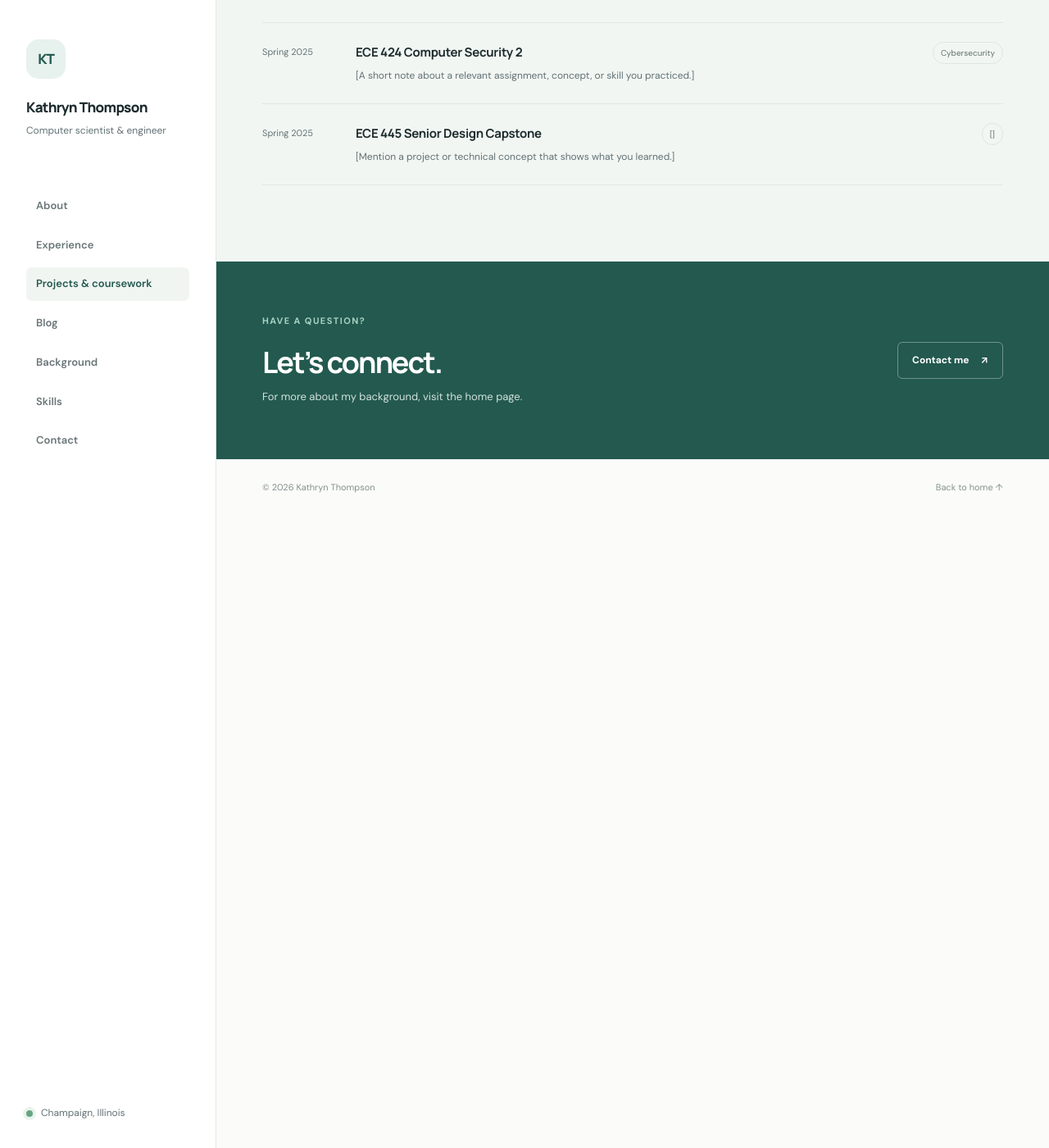
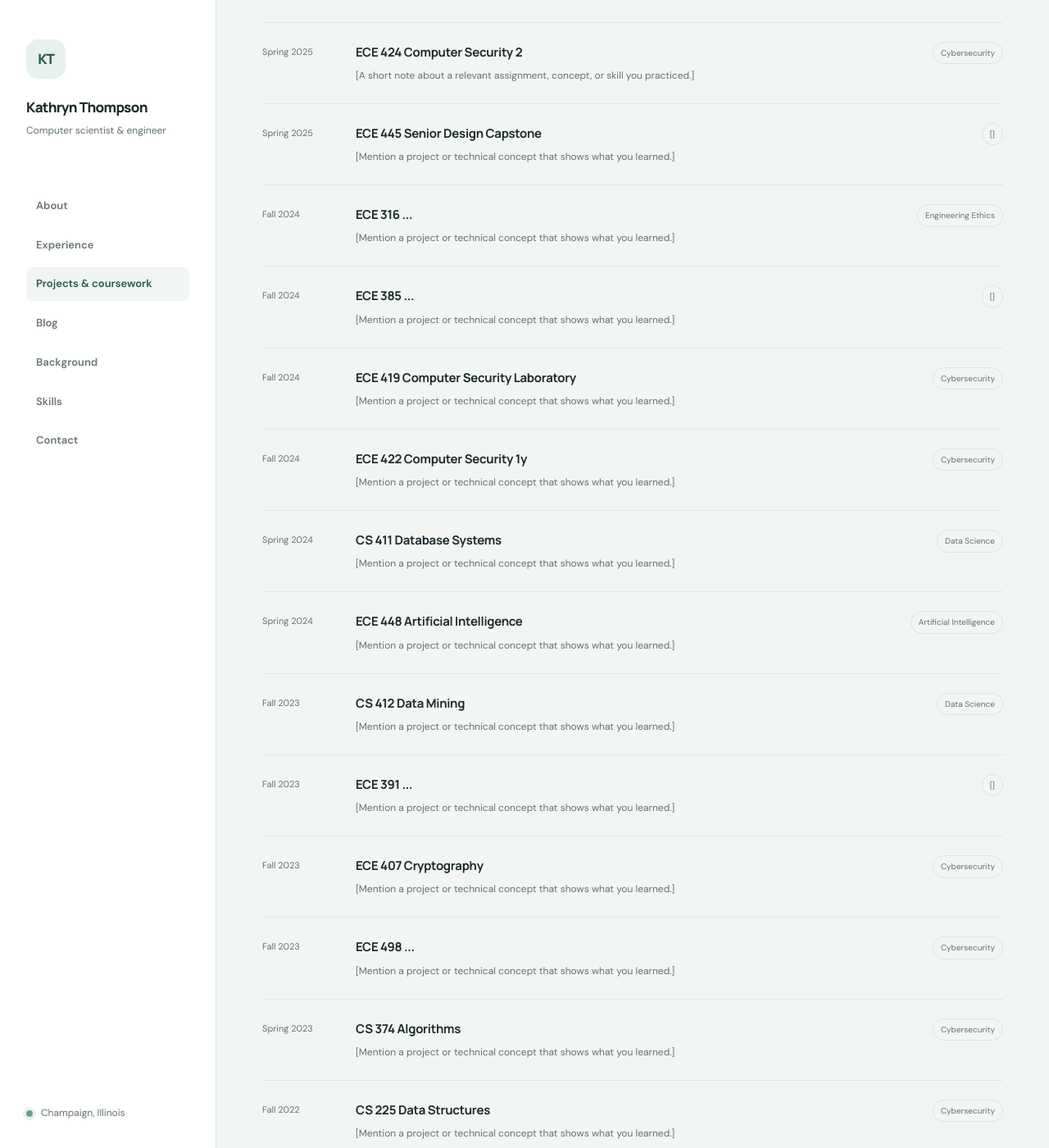
Before and after one commit to kyt325/KathrynThompson.github.io, a Jekyll site: the page projects.html, which Jekyll copies as it is, in a window 1280 px wide and 1400 px high, scrolled down 2324 px. Shown: the whole window at 82% size. Built offline with Jekyll 4.4.1, drawn with Linux system fonts in a browser that asks for light colours; before the commit the page ends 2954 px from its top, so only the background shows below that.

Commit message:
adding masters coursework

```diff
--- a/projects.html
+++ b/projects.html
@@ -135,6 +135,66 @@
             <div><h3>ECE 445 Senior Design Capstone</h3><p>[Mention a project or technical concept that shows what you learned.]</p></div>
             <span class="course-area">[]</span>
           </article>
+          <article class="course-row">
+            <div class="course-year">Fall 2024</div>
+            <div><h3>ECE 316 ...</h3><p>[Mention a project or technical concept that shows what you learned.]</p></div>
+            <span class="course-area">Engineering Ethics</span>
+          </article>
+          <article class="course-row">
+            <div class="course-year">Fall 2024</div>
+            <div><h3>ECE 385 ...</h3><p>[Mention a project or technical concept that shows what you learned.]</p></div>
+            <span class="course-area">[]</span>
+          </article>
+          <article class="course-row">
+            <div class="course-year">Fall 2024</div>
+            <div><h3>ECE 419 Computer Security Laboratory</h3><p>[Mention a project or technical concept that shows what you learned.]</p></div>
+            <span class="course-area">Cybersecurity</span>
+          </article>
+          <article class="course-row">
+            <div class="course-year">Fall 2024</div>
+            <div><h3>ECE 422 Computer Security 1y</h3><p>[Mention a project or technical concept that shows what you learned.]</p></div>
+            <span class="course-area">Cybersecurity</span>
+          </article>
+          <article class="course-row">
+            <div class="course-year">Spring 2024</div>
+            <div><h3>CS 411 Database Systems</h3><p>[Mention a project or technical concept that shows what you learned.]</p></div>
+            <span class="course-area">Data Science</span>
+          </article>
+          <article class="course-row">
+            <div class="course-year">Spring 2024</div>
+            <div><h3>ECE 448 Artificial Intelligence</h3><p>[Mention a project or technical concept that shows what you learned.]</p></div>
+            <span class="course-area">Artificial Intelligence</span>
+          </article>
+          <article class="course-row">
+            <div class="course-year">Fall 2023</div>
+            <div><h3>CS 412 Data Mining</h3><p>[Mention a project or technical concept that shows what you learned.]</p></div>
+            <span class="course-area">Data Science</span>
+          </article>
+          <article class="course-row">
+            <div class="course-year">Fall 2023</div>
+            <div><h3>ECE 391 ...</h3><p>[Mention a project or technical concept that shows what you learned.]</p></div>
+            <span class="course-area">[]</span>
+          </article>
+          <article class="course-row">
+            <div class="course-year">Fall 2023</div>
+            <div><h3>ECE 407 Cryptography</h3><p>[Mention a project or technical concept that shows what you learned.]</p></div>
+            <span class="course-area">Cybersecurity</span>
+          </article>
+          <article class="course-row">
+            <div class="course-year">Fall 2023</div>
+            <div><h3>ECE 498 ...</h3><p>[Mention a project or technical concept that shows what you learned.]</p></div>
+            <span class="course-area">Cybersecurity</span>
+          </article>
+          <article class="course-row">
+            <div class="course-year">Spring 2023</div>
+            <div><h3>CS 374 Algorithms</h3><p>[Mention a project or technical concept that shows what you learned.]</p></div>
+            <span class="course-area">Cybersecurity</span>
+          </article>
+          <article class="course-row">
+            <div class="course-year">Fall 2022</div>
+            <div><h3>CS 225 Data Structures</h3><p>[Mention a project or technical concept that shows what you learned.]</p></div>
+            <span class="course-area">Cybersecurity</span>
+          </article>
         </div>
       </div>
     </section>
```
